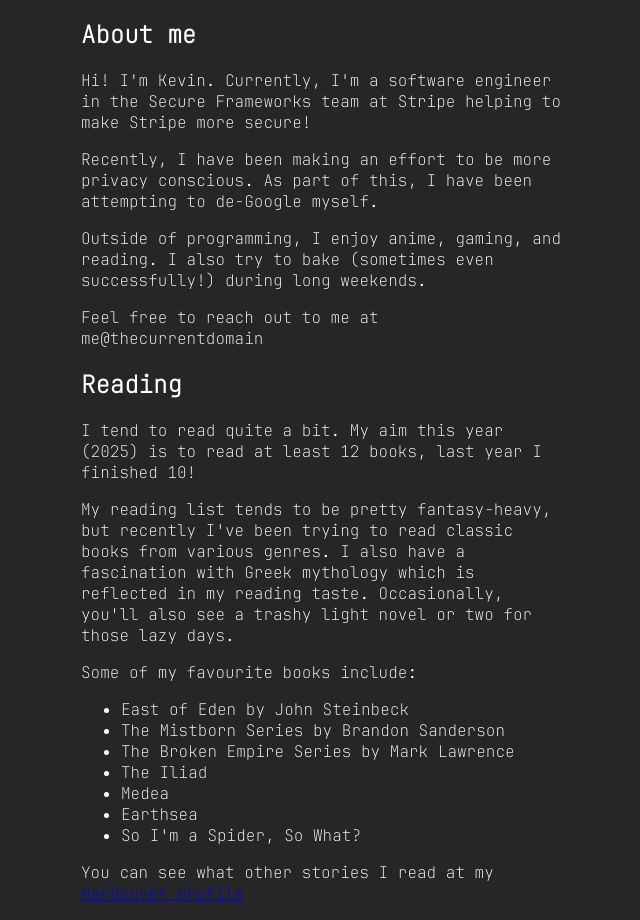
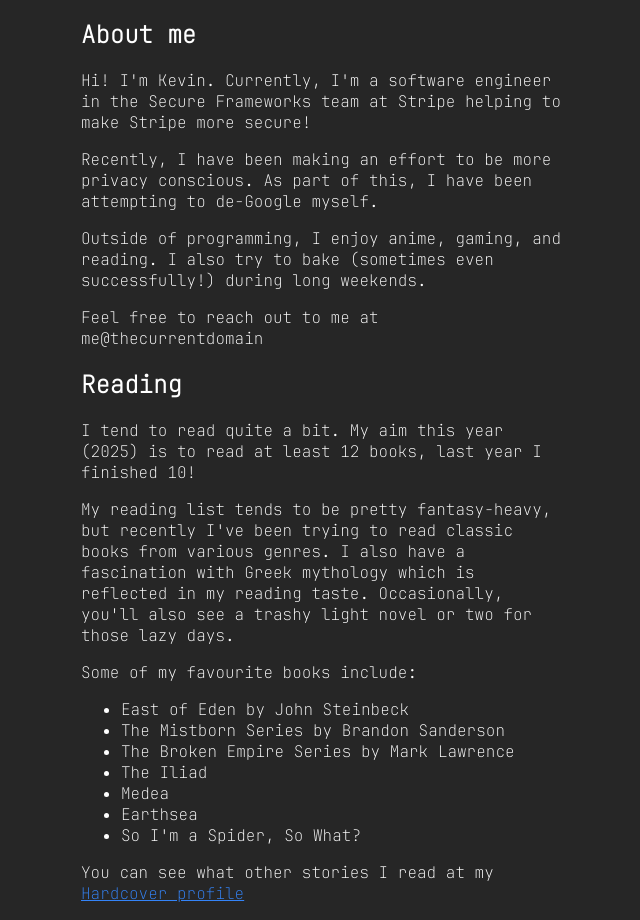
Before and after one commit to scry5/scry5.github.io, a plain HTML site: page index.html in a window 1280 px wide. Shown: the part 67-987 px from the top of the page, without its empty margins (319-959 px from the left). Drawn offline with Linux system fonts and the light colour scheme.

Commit message:
Improve contrast for hyperlinks

```diff
--- a/static/style.css
+++ b/static/style.css
@@ -7,6 +7,14 @@ body {
     background-color: rgb(38, 38, 38);
     color: white;
 }
+/* improve contrast */
+a {
+    color: #3484f8;
+}
+
+a:visited {
+    color: #b869fa;
+}
 
 .content {
     max-width: 30em;
```
